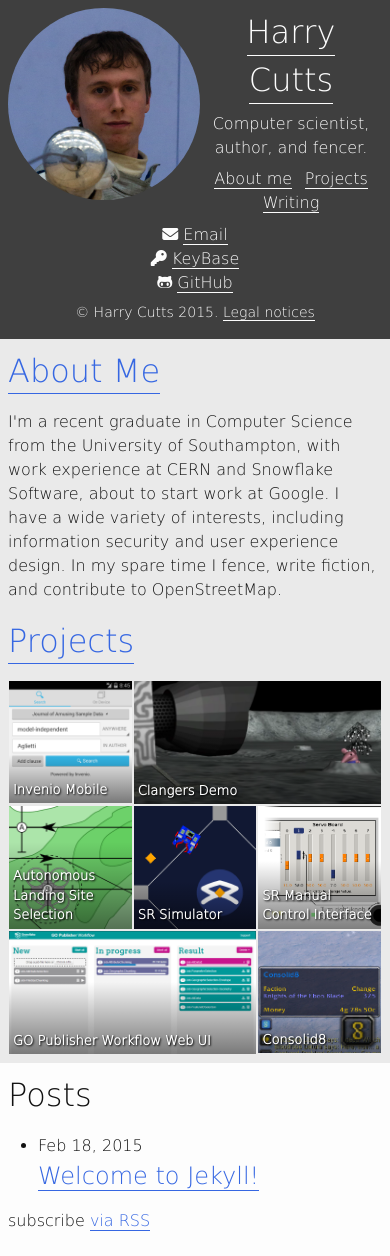
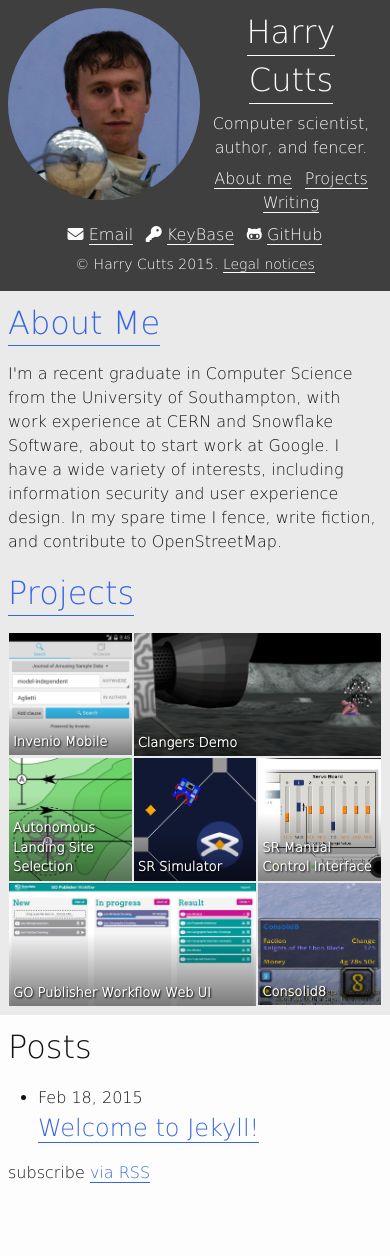
Before and after one commit to HarryCutts/harrycutts.github.io, a Jekyll site: the page built from index.html, in a window 390 px wide. Built offline with Jekyll 4.4.1, drawn with Linux system fonts in a browser that asks for light colours; nearby versions of some CDN libraries; library files that are not in the unit come from our copies; after the commit the page ends 1208 px from its top, so only the background shows below that.

Commit message:
Make contact details go inline on small screens

```diff
--- a/_sass/_layout.scss
+++ b/_sass/_layout.scss
@@ -65,6 +65,11 @@
 		margin: 0 ($spacing-unit / 8);
 	}
 
+	.contact-list li, .social-media-list li {
+		display: inline-block;
+		margin: 0 ($spacing-unit / 8);
+	}
+
 	.sidebar-footer {
 		font-size: $small-font-size;
 	}
@@ -110,6 +115,10 @@
 					background-color: darken($sidebar-color, 10%);
 				}
 			}
+		}
+
+		.contact-list li, .social-media-list li {
+			display: block;
 		}
 
 		.sidebar-footer {
```
